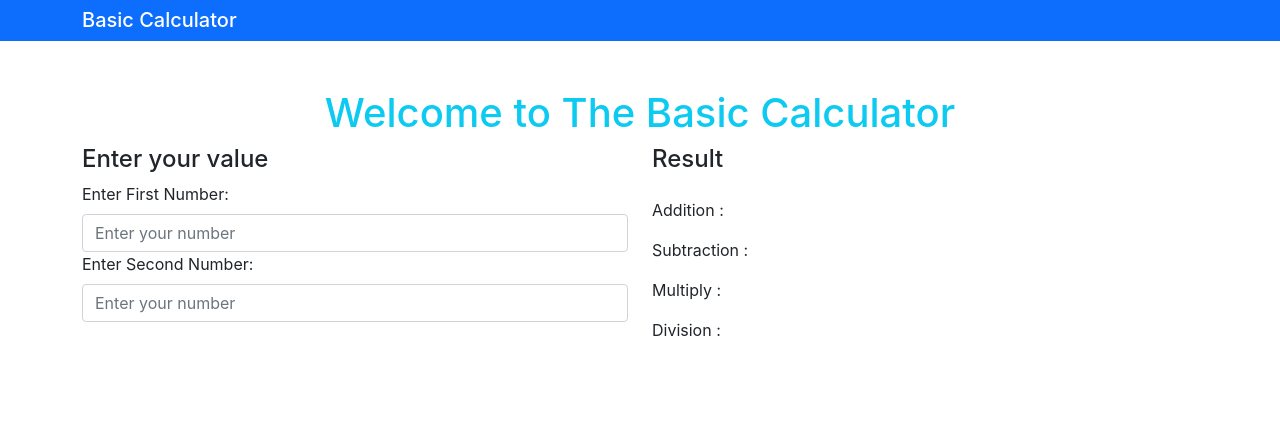
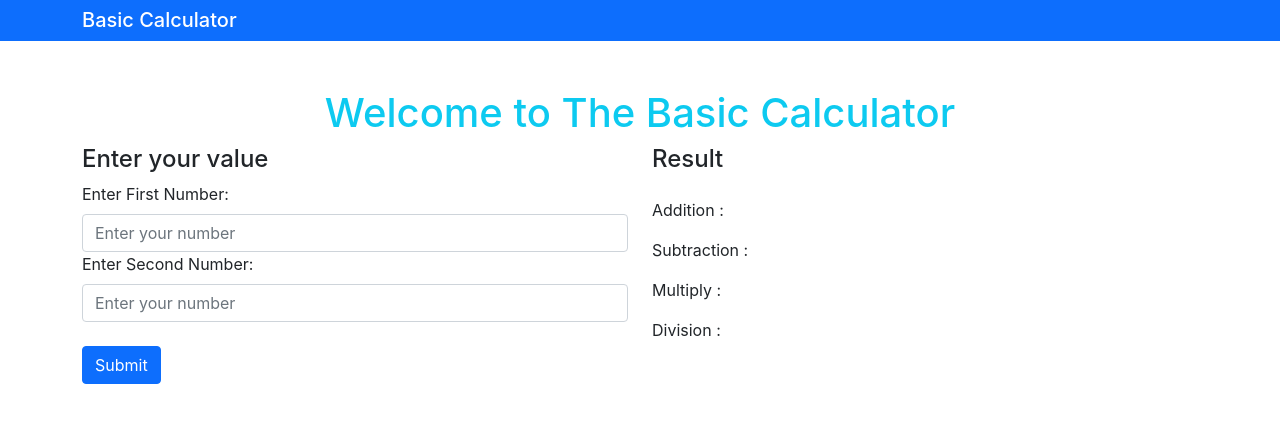
Before and after one commit to supermanshuvo/calculator, a React (Create React App) app: page / in a window 1280 px wide. Shown: the top 422 px of the page. Built offline with nearby package versions, Linux system fonts and the light colour scheme.

Commit message:
create submit handler for onclick

```diff
--- a/src/components/Home.jsx
+++ b/src/components/Home.jsx
@@ -7,12 +7,18 @@ class Home extends React.Component {
       firstNumber: "",
       secondNumber: "",
     };
+    this.handleChange = this.handleChange.bind(this);
+    this.handleSubmit = this.handleSubmit.bind(this);
   }
   handleChange = (event) => {
     let inputName = event.target.name;
     let inputValue = event.target.value;
     this.setState({ [inputName]: inputValue });
   };
+  handleSubmit(event) {
+    alert(this.state.firstNumber + " " + this.state.secondNumber);
+    event.preventDefault();
+  }
   render() {
     return (
       <div>
@@ -23,7 +29,7 @@ class Home extends React.Component {
               Welcome to The Basic Calculator
             </h1>
             <div className="col-md-6">
-              <form>
+              <form onSubmit={this.handleSubmit}>
                 <h4>Enter your value</h4>
                 <label htmlFor="inputNumber" className="form-label">
                   Enter First Number:
@@ -47,12 +53,18 @@ class Home extends React.Component {
                   id="secondNumber"
                   placeholder="Enter your number"
                 />
+                <br></br>
+                <input
+                  type="submit"
+                  value="Submit"
+                  className="btn btn-primary"
+                />
               </form>
             </div>
             <div className="col-md-6">
               <h4 className="mb-4">Result</h4>
               <p>
-                Addition : <span>{this.state.firstNumber}</span>
+                Addition : <span>{this.state.add}</span>
               </p>
               <p>
                 Subtraction : <span>{this.state.secondNumber}</span>
```
